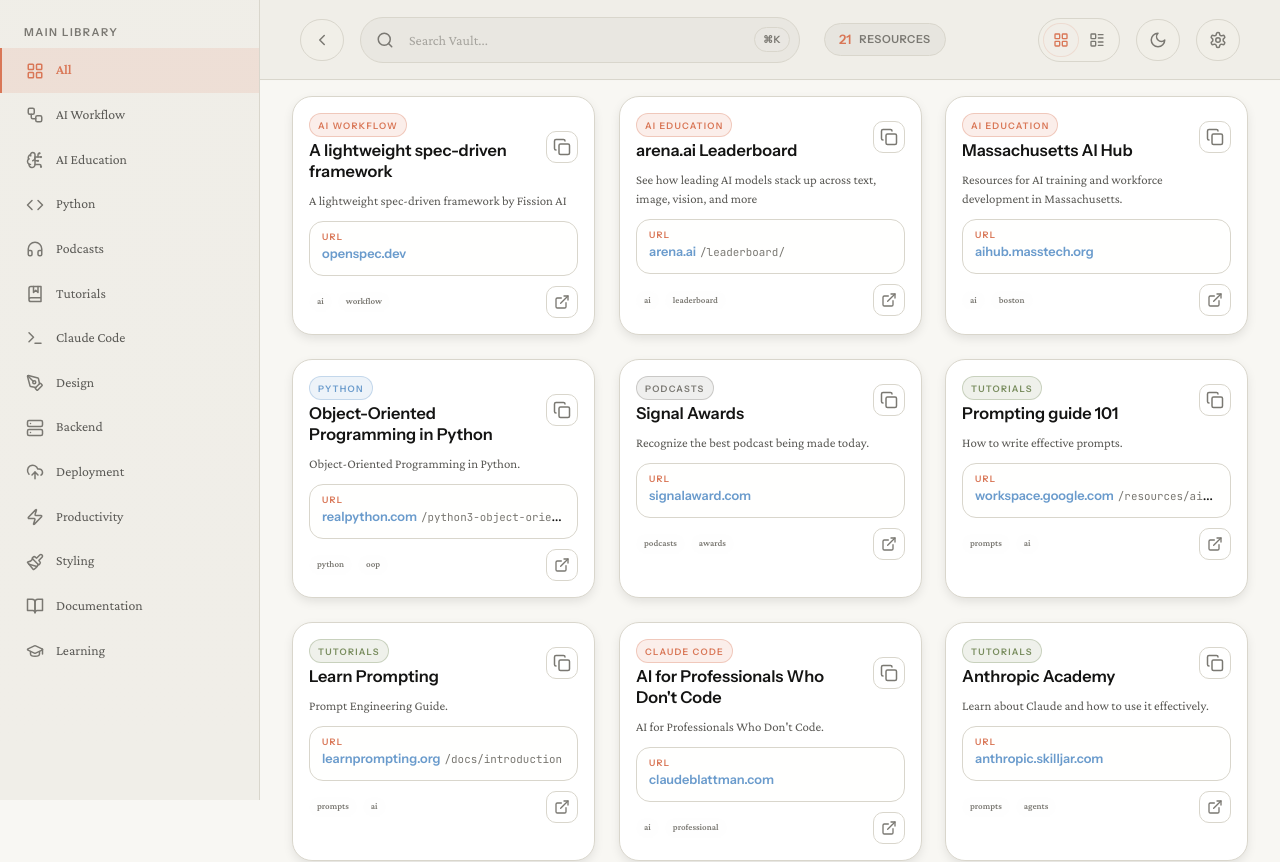
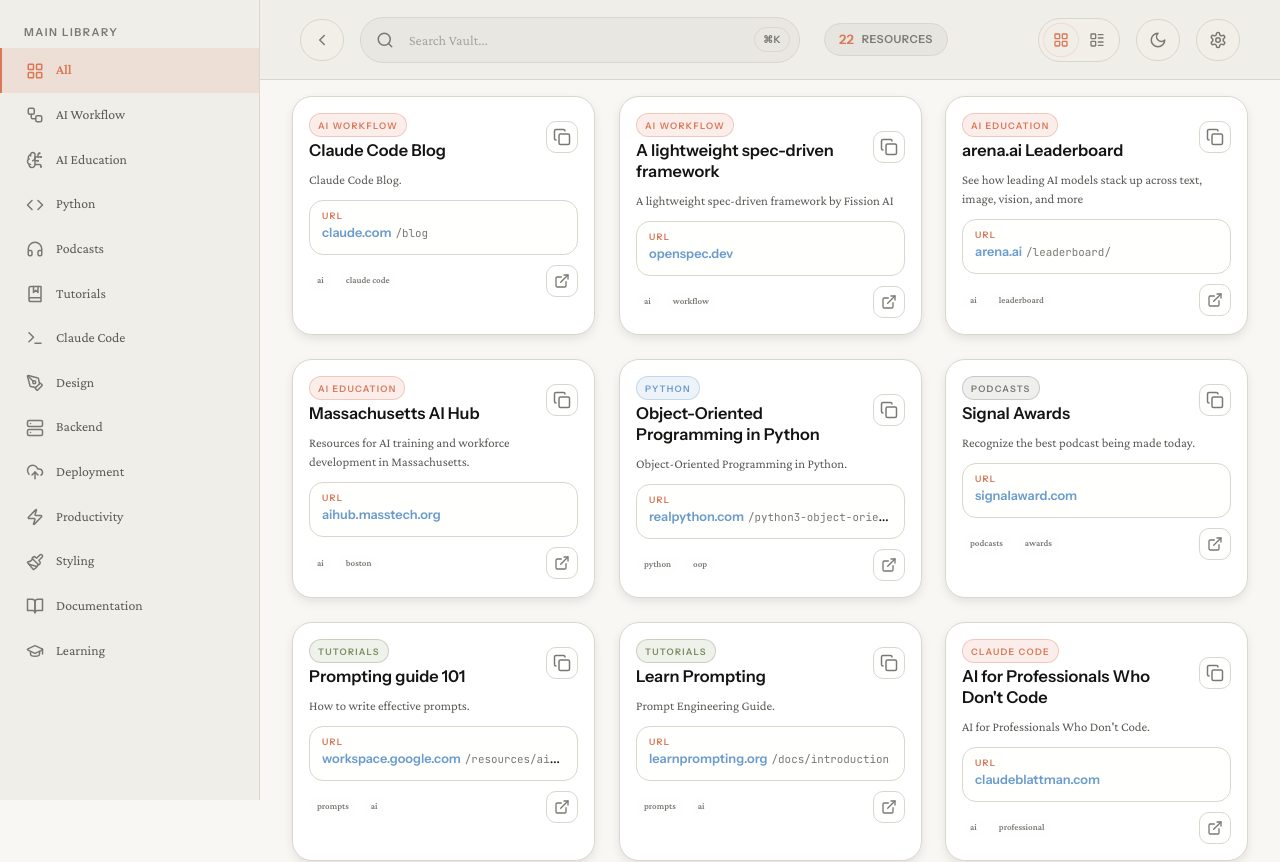
Before and after one commit to senthilcaesar/resources, a React (Vite) app: page / in a window 1280 px wide. Shown: the top 862 px of the page. Built offline with nearby package versions, Linux system fonts and the light colour scheme.

Commit message:
add new url

```diff
--- a/src/data/resources.js
+++ b/src/data/resources.js
@@ -1,5 +1,13 @@
 export const RESOURCES = [
-    {
+  {
+    name: "Claude Code Blog",
+    description: "Claude Code Blog.",
+    category: "AI Workflow",
+    importance: "High",
+    tags: ["ai", "claude code", "blog"],
+    url: "https://claude.com/blog"
+  },
+  {
     name: "A lightweight spec-driven framework",
     description: "A lightweight spec-driven framework by Fission AI",
     category: "AI Workflow",
```
